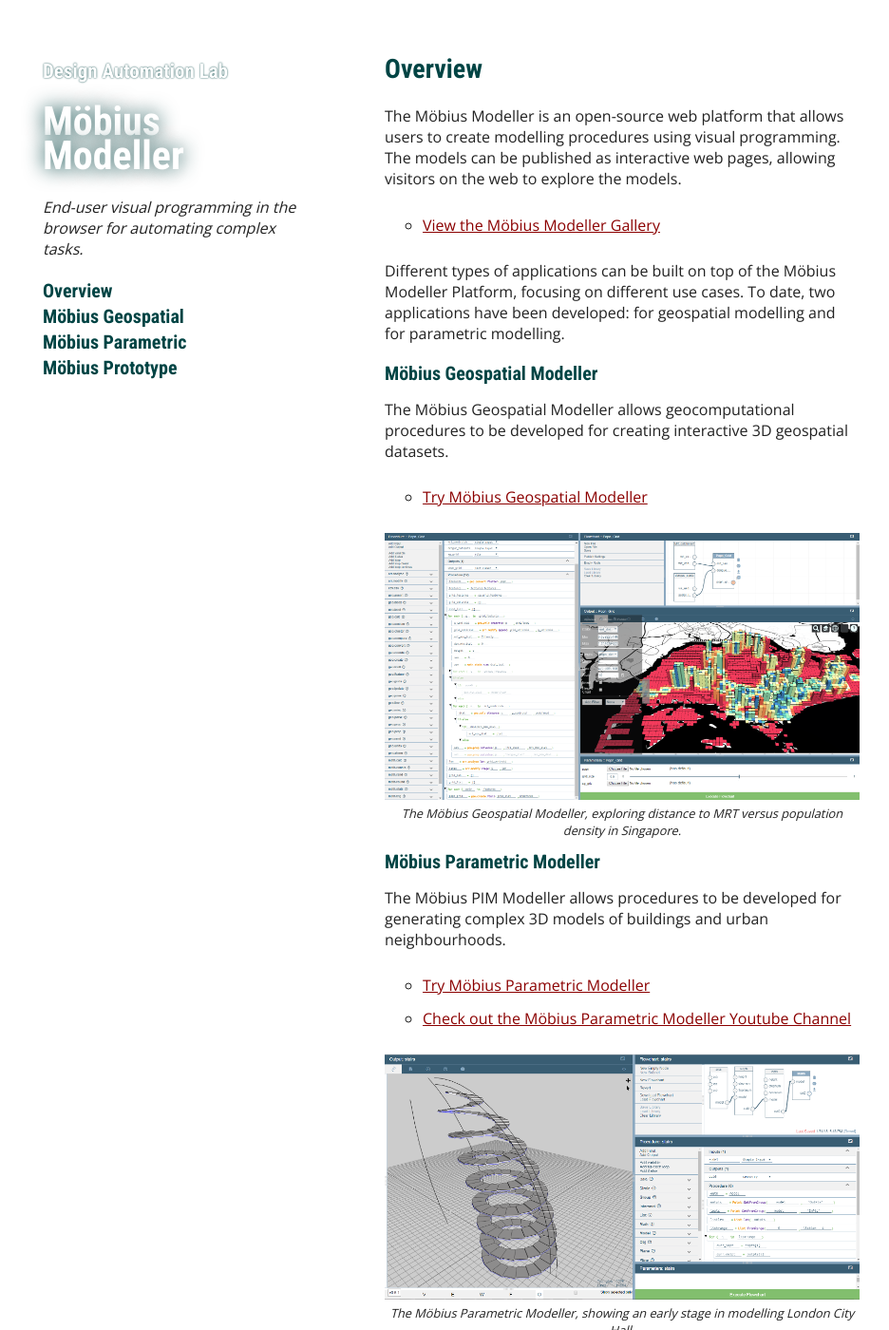
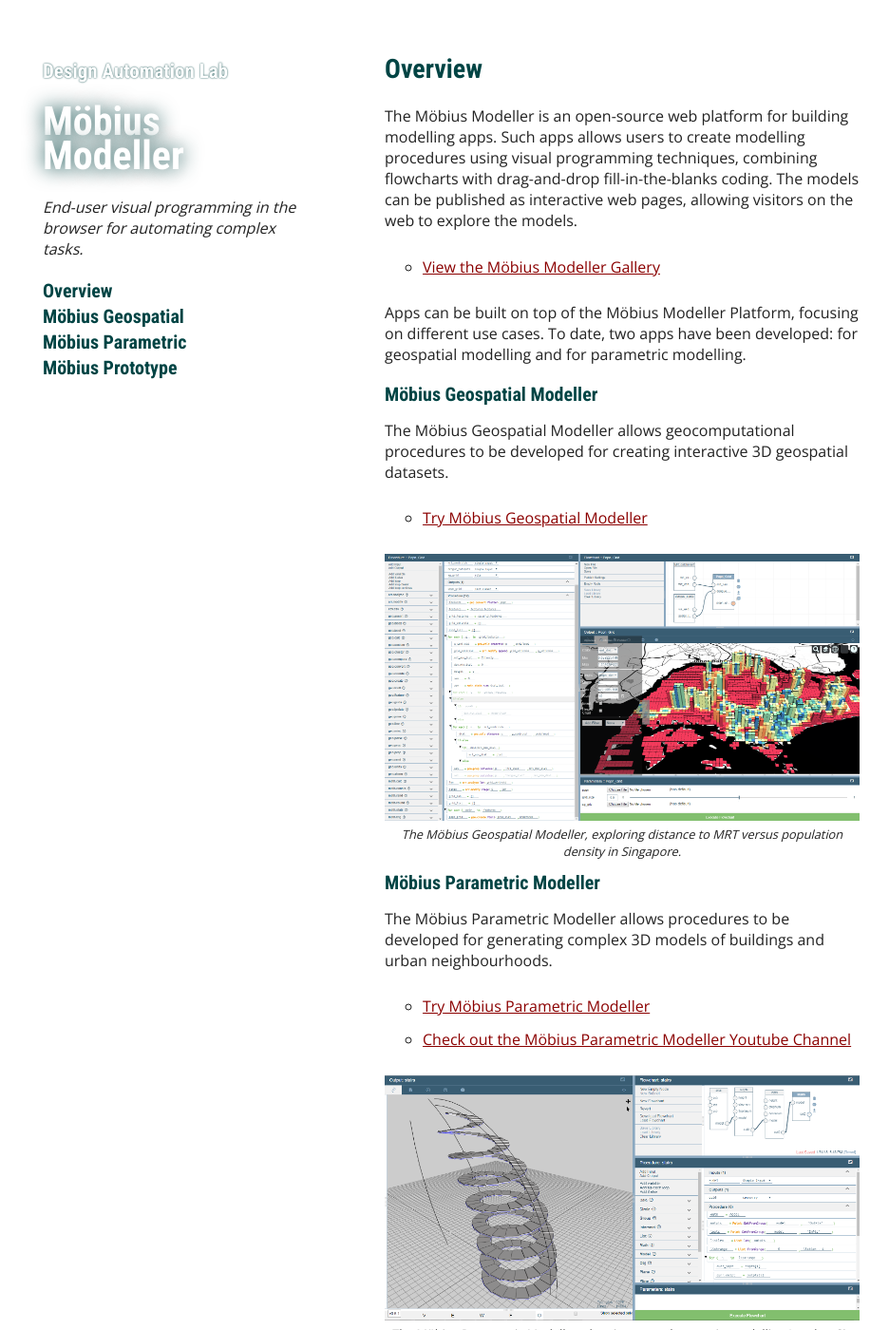
Before and after one commit to design-automation/design-automation-website, a Jekyll site: the page built from software/mobius/index.md, in a window 1280 px wide and 1400 px high. Shown: the whole window at 95% size, without its empty margins (165-1101 px from the left). Built offline with Jekyll 4.4.1, drawn with Linux system fonts in a browser that asks for light colours; a script that is not in the unit is left out.

Commit message:
updated mobius

```diff
--- a/software/mobius/index.md
+++ b/software/mobius/index.md
@@ -4,11 +4,11 @@
 ---
 # Overview
 
-The Möbius Modeller is an open-source web platform that allows users to create modelling procedures using visual programming. The models can be published as interactive web pages, allowing visitors on the web to explore the models.
+The Möbius Modeller is an open-source web platform for building modelling apps. Such apps allows users to create modelling procedures using visual programming techniques, combining flowcharts with drag-and-drop fill-in-the-blanks coding. The models can be published as interactive web pages, allowing visitors on the web to explore the models.
 
 * [View the Möbius Modeller Gallery](https://design-automation.github.io/mobius-cesium/gallery)
 
-Different types of applications can be built on top of the Möbius Modeller Platform, focusing on different use cases. To date, two applications have been developed: for geospatial modelling and for parametric modelling.
+Apps can be built on top of the Möbius Modeller Platform, focusing on different use cases. To date, two apps have been developed: for geospatial modelling and for parametric modelling.
 
 ## Möbius Geospatial Modeller
 
@@ -20,7 +20,7 @@
 
 ## Möbius Parametric Modeller
 
-The Möbius PIM Modeller allows  procedures to be developed for generating complex 3D models of buildings and urban neighbourhoods.
+The Möbius Parametric Modeller allows  procedures to be developed for generating complex 3D models of buildings and urban neighbourhoods.
 
 * [Try Möbius Parametric Modeller](https://design-automation.github.io/mobius-modeller/editor)
 * [Check out the Möbius Parametric Modeller Youtube Channel](https://www.youtube.com/channel/UCNJUnZ7erTrNWnZVjvgE59g)
```
Also changed, not shown: software/mobius/mobius_geospatial.md (+1 -1 lines), software/mobius/mobius_parametric.md (+8 -2 lines), 2 other files.
